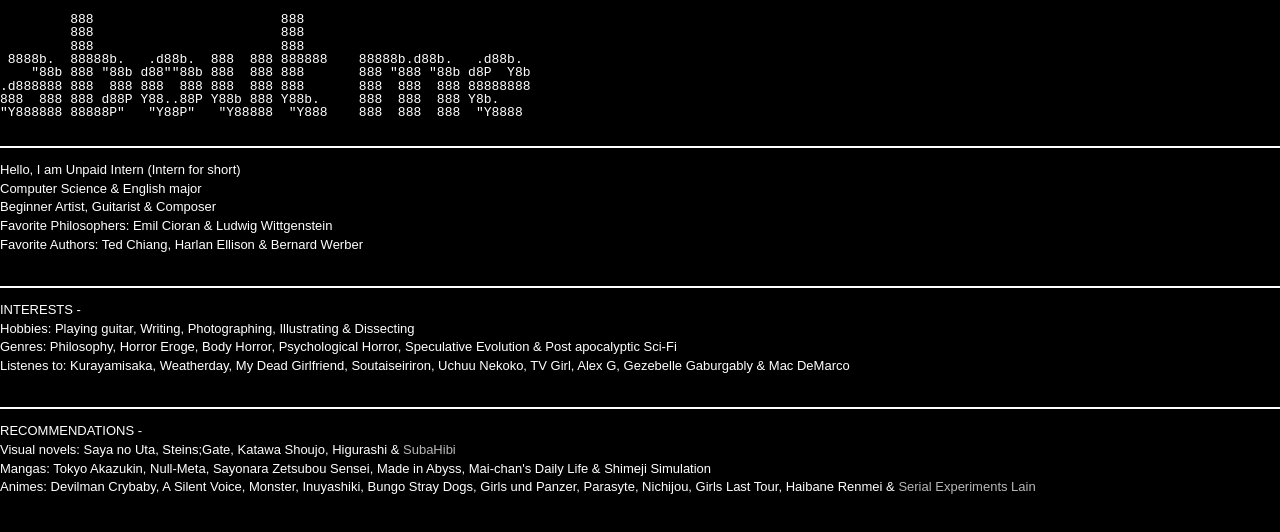
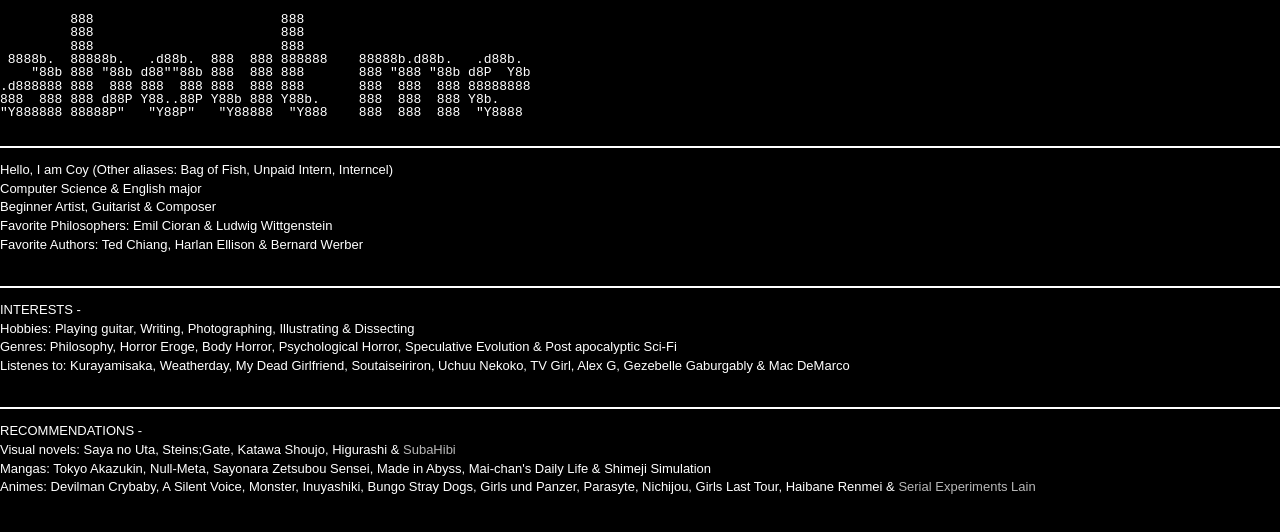
Before and after one commit to interncel/interncel.github.io, a plain HTML site: page about-me/index.html in a window 1280 px wide. Drawn offline with Linux system fonts and the light colour scheme.

Commit message:
Update index.html

```diff
--- a/about-me/index.html
+++ b/about-me/index.html
@@ -19,7 +19,7 @@
     </pre>
     <hr>
     <pre>
-Hello, I am Unpaid Intern (Intern for short)
+Hello, I am Coy (Other aliases: Bag of Fish, Unpaid Intern, Interncel)
 Computer Science & English major
 Beginner Artist, Guitarist & Composer
 Favorite Philosophers: Emil Cioran & Ludwig Wittgenstein
```
